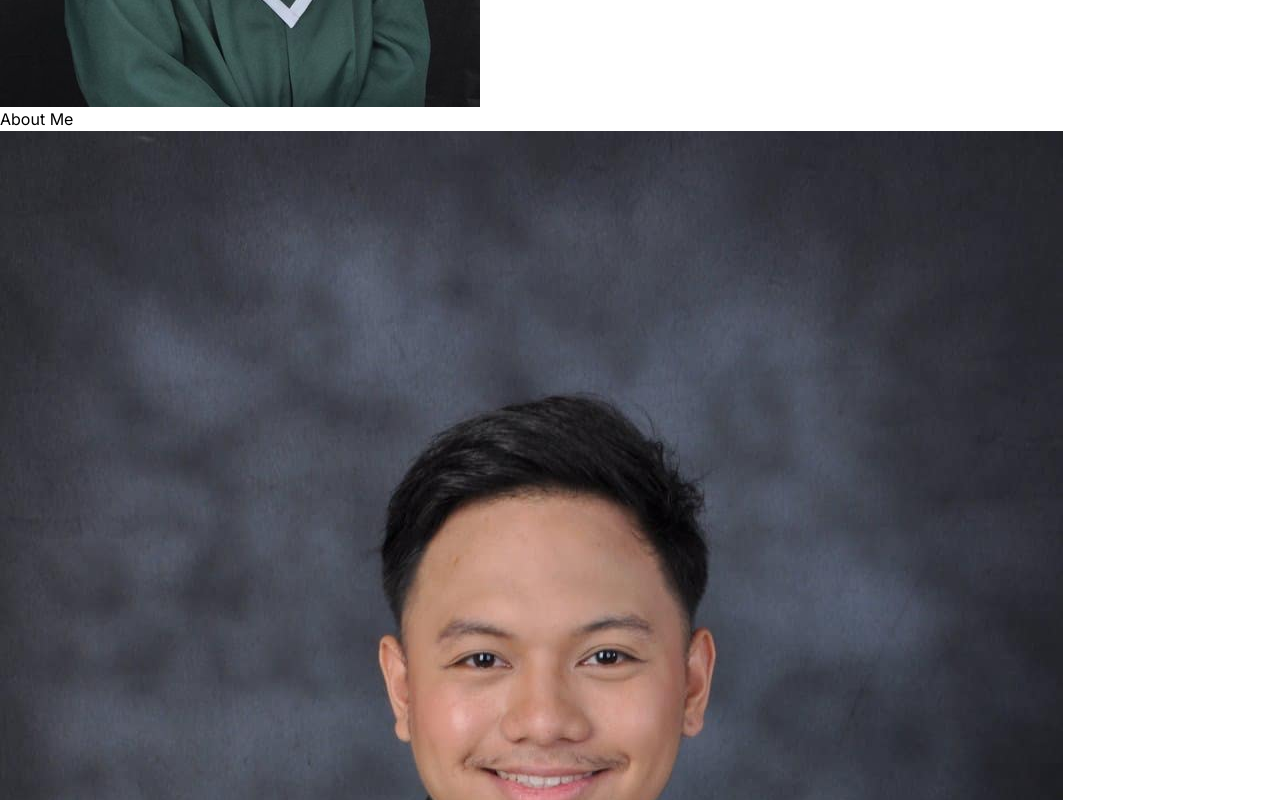
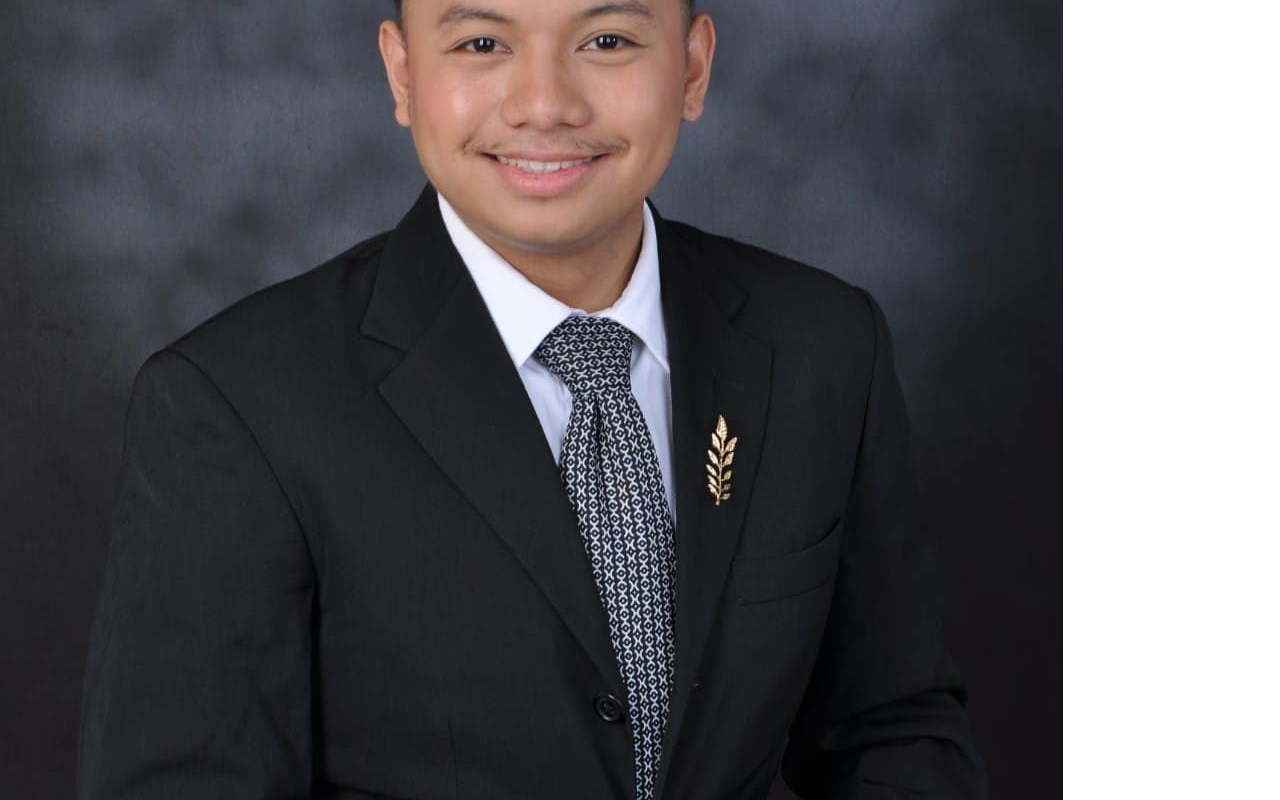
Before and after one commit to AlwinJamesM/my-portfolio, a React (Vite) app: page / in a window 1280 px wide. Shown: the part 740-1540 px from the top of the page. Built offline with nearby package versions, Linux system fonts and the light colour scheme.

Commit message:
latest picture

```diff
--- a/src/components/About.jsx
+++ b/src/components/About.jsx
@@ -1,4 +1,4 @@
-import profilepic1 from "../assets/profilepic1.jpg";
+import profilepic2 from "../assets/profilepic2.jpg";
 import { ABOUT_TEXT } from "../constants";
 import { motion } from "framer-motion";
 // okay
@@ -19,8 +19,8 @@ const About = () => {
           <div className="flex items-center justify-center">
             <img
               className="w-full h-auto max-w-[250px] lg:max-w-[350px] rounded-2xl"
-              src={profilepic1}
-              alt=""
+              src={profilepic2}
+              alt="Profile Pic 2"
             />
           </div>
         </motion.div>
--- a/src/components/Hero.jsx
+++ b/src/components/Hero.jsx
@@ -1,5 +1,5 @@
 import { HERO_CONTENT } from "../constants";
-import profilepic2 from "../assets/profilepic2.jpg";
+import profilepic1 from "../assets/profilepic1.jpg";
 import { motion } from "framer-motion";
 
 const container = (delay) => ({
@@ -46,7 +46,7 @@ const Hero = () => {
               initial={{ x: 100, opacity: 0 }}
               animate={{ x: 0, opacity: 1 }}
               transition={{ duration: 1, delay: 1.2 }}
-              src={profilepic2}
+              src={profilepic1}
               alt="Alwin James Mueca"
               className="w-full h-auto max-w-[250px] lg:max-w-[350px] rounded-2xl"
             />
```
